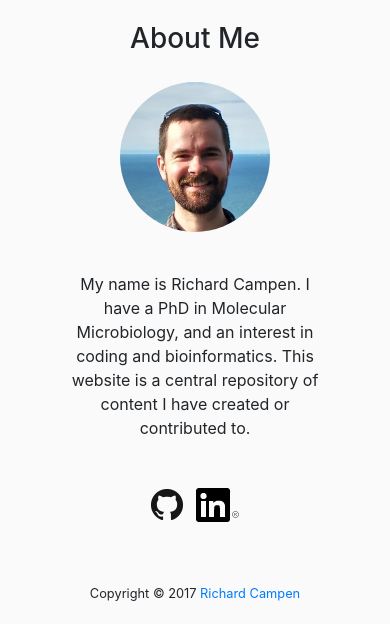
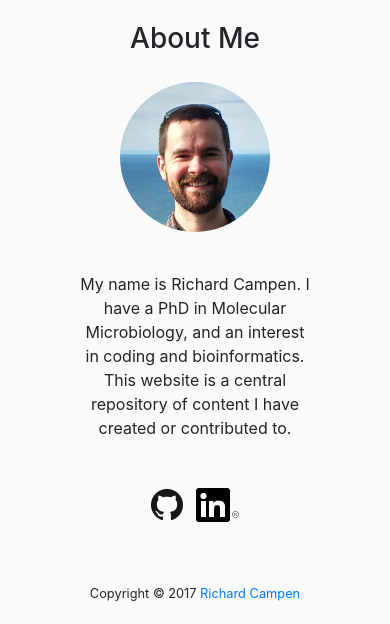
Before and after one commit to campenr/richardcampendotcom, a Flask app: page / in a window 390 px wide. Shown: the part 220-844 px from the top of the page. Run offline with Flask 2, Linux system fonts and the light colour scheme; some libraries are stand-ins or nearby versions.

Commit message:
Change column width, and reduce menu breakpoint

```diff
--- a/app/templates/base.html
+++ b/app/templates/base.html
@@ -24,7 +24,7 @@
         <p class="display-4 pt-3 pb-2">Richard Campen</p>
     </div>
 
-    <nav class="navbar navbar-expand-lg navbar-light bg-light" style="background-color: #fafafa !important;">
+    <nav class="navbar navbar-expand-sm navbar-light bg-light" style="background-color: #fafafa !important;">
 
             <button class="navbar-toggler" type="button" data-toggle="collapse" data-target="#navbarSupportedContent" aria-controls="navbarSupportedContent" aria-expanded="false" aria-label="Toggle navigation">
                 <span class="navbar-toggler-icon"></span>
@@ -50,7 +50,7 @@
 
     <div class="container main-content">
         <div class="row">
-            <div class="col-10 mx-auto" style="text-align: center;">
+            <div class="col-9 mx-auto" style="text-align: center;">
                 {% block main_content %}
                     {# page specific main content fills in here. #}
                 {% endblock %}
```
